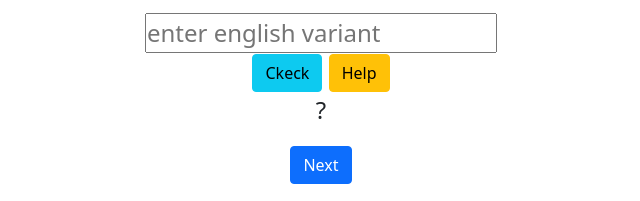
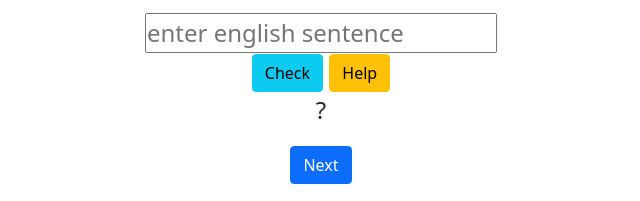
Before and after one commit to macbew/englTensesTraining, a website with bundled scripts: page index.html in a window 1280 px wide. Shown: the part 430-631 px from the top of the page, 319-959 px from the left. Built offline with nearby package versions, Linux system fonts and the light colour scheme.

Commit message:
fix: input

```diff
--- a/index.html
+++ b/index.html
@@ -21,9 +21,9 @@
         />
         </div>
         <p class="russ"></p>
-        <input type="text" placeholder="enter english variant" name="engl" />
+        <input type="text" placeholder="enter english sentence" name="engl" />
         <dev class="buttons">
-          <button class="btn btn-info check">Ckeck</button>
+          <button class="btn btn-info check">Check</button>
           <button class="btn btn-warning help">Help</button>
         </dev>
         <p class="result">?</p>
```
